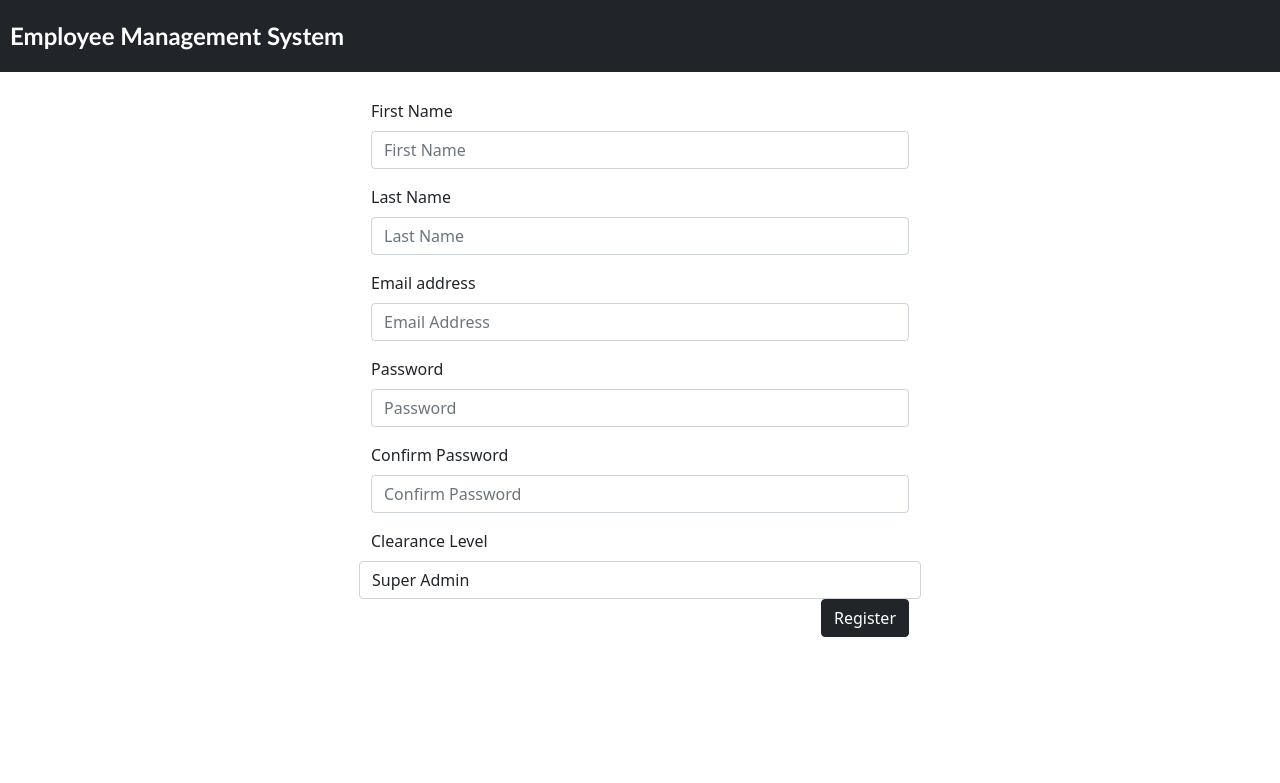
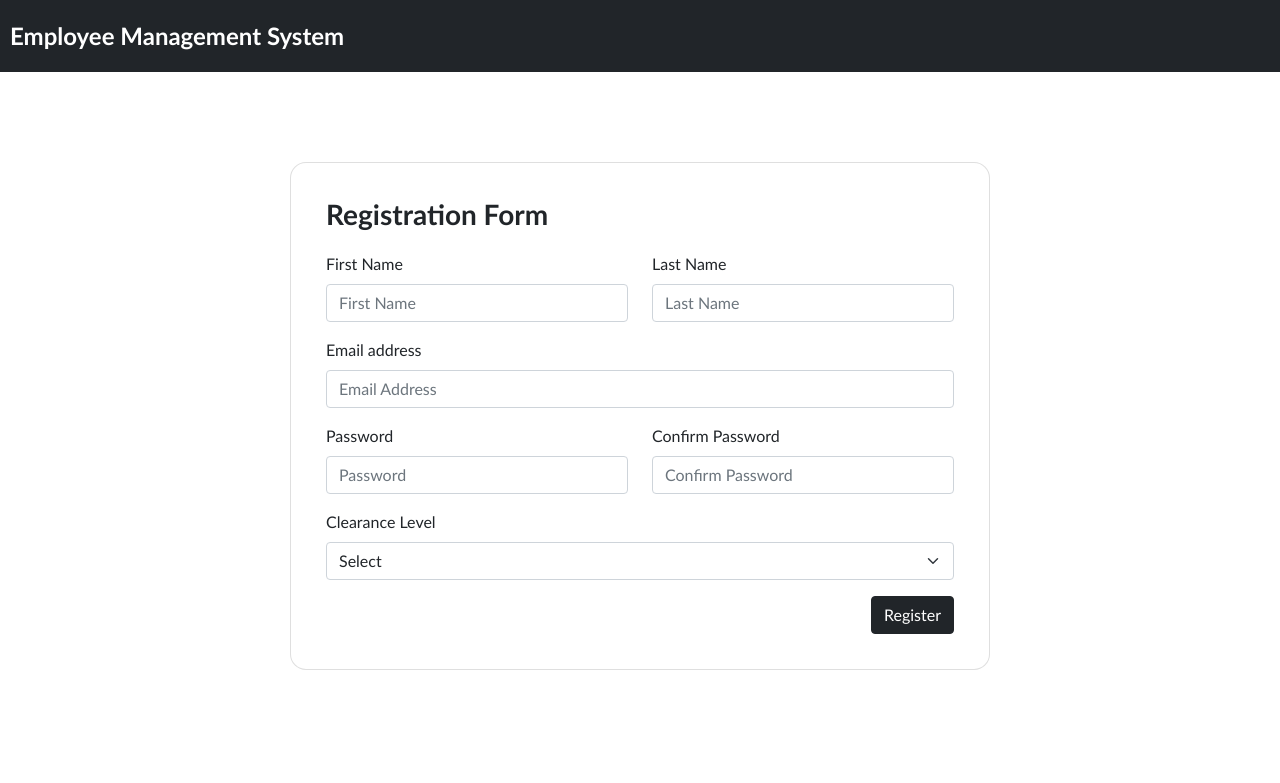
Before and after one commit to gptrck02/hackathonbsusc, a PHP site: page /registrationForm.html in a window 1280 px wide. Shown: the top 783 px of the page. Run offline with PHP 8.4, Linux system fonts and the light colour scheme.

Commit message:
added registration form

```diff
--- a/registrationForm.html
+++ b/registrationForm.html
@@ -19,17 +19,26 @@
 
         <div class="container pt-5">
             <div class="row justify-content-center">
-                <div class="login-page">
+                <div class="registration-page">
                     <div class="registration-box">
+                        <h2 class="registration-title">Registration Form</h2>
                         <form action="" method="POST">
                             <div class="row">
+                                <div class="col-lg-12">
+                                    <div class="row">
+                                        <div class="col-lg-6">
                                             <div class="mb-3">
                                                 <label for="firstName" class="form-label" >First Name</label>
                                                 <input type="text" class="form-control"name="firstName" id="firstName" placeholder="First Name">
                                             </div>
+                                        </div>
+                                        <div class="col-lg-6">
                                             <div class="mb-3">
                                                 <label for="lastName" class="form-label" >Last Name</label>
                                                 <input type="text" class="form-control" name="lastName" id="lastName" placeholder="Last Name">
+                                            </div>
+                                        </div>
+                                    </div>
                                 </div>
                             </div>
 
@@ -41,24 +50,35 @@
                             </div>
 
                             <div class="row">
+                                <div class="col-lg-12">
+                                    <div class="row">
+                                        <div class="col-lg-6">
                                             <div class="mb-3">
                                                 <label for="password" class="form-label">Password</label>
                                                 <input type="password" class="form-control" name="password" id="password" placeholder="Password">
                                             </div>
+                                        </div>
+                                        <div class="col-lg-6">
                                             <div class="mb-3">
                                                 <label for="confirmPassword" class="form-label">Confirm Password</label>
                                                 <input type="password" class="form-control" name="confirmPassword" id="confirmPassword" placeholder="Confirm Password">
                                             </div>
                                         </div>
+                                    </div>
+                                </div>
+                            </div>
 
                             <div class="row">
+                                <div class="mb-3">
                                     <label for="clearanceLevel" class="form-label">Clearance Level</label>
-                                <select name="clearanceLevel" class="form-control" id="clearanceLevel">
+                                    <select name="clearanceLevel" class="form-select" id="clearanceLevel">
+                                        <option value="">Select</option>
                                         <option value="Super Admin">Super Admin</option>
                                         <option value="Level 1 Admin">Level 1 Admin</option>
                                         <option value="Level 2 Admin">Level 2 Admin</option>
                                         <option value="Level 3 Admin">Level 3 Admin</option>
                                     </select>
+                                </div>
                             </div>
 
                             <button type="submit" class="btn btn-primary login-btn">Register</button>
--- a/style.css
+++ b/style.css
@@ -1,6 +1,7 @@
 *{
     margin: 0;
     padding: 0;
+    font-family: 'Gill Sans', 'Gill Sans MT', Calibri, 'Trebuchet MS', sans-serif;
 }
 .title{
     padding: 10px;
@@ -27,13 +28,38 @@
     border: 1px solid rgba(0, 0, 0, 0.125);
     border-radius: 1rem;
 }
-.login-btn{
+.login-btn, .register-btn{
     background-color: #212529;
     border: 1px solid #212529;
     float: right;
 }
-.login-btn:hover{
+.login-btn:hover, .register-btn:hover{
     background-color: #212529;
     border: 1px solid #212529;
     opacity: 80%;
 }
+.registration-box{
+    width: 700px;
+    background-color: white;
+    padding: 35px;
+    border: 1px solid rgba(0, 0, 0, 0.125);
+    border-radius: 1rem;
+}
+.registration-page{
+    -ms-flex-align: center;
+    align-items: center;
+    display: -ms-flexbox;
+    display: flex;
+    -ms-flex-direction: column;
+    flex-direction: column;
+    height: 92vh;
+    -ms-flex-pack: center;
+    justify-content: center;
+}
+.registration-title{
+    color: #212529;
+    font-size: 28px;
+    font-family: 'Gill Sans', 'Gill Sans MT', Calibri, 'Trebuchet MS', sans-serif;
+    font-weight: 700;
+    margin-bottom: 20px;
+}
```
Lines whose indentation alone changed are shown as unchanged.
